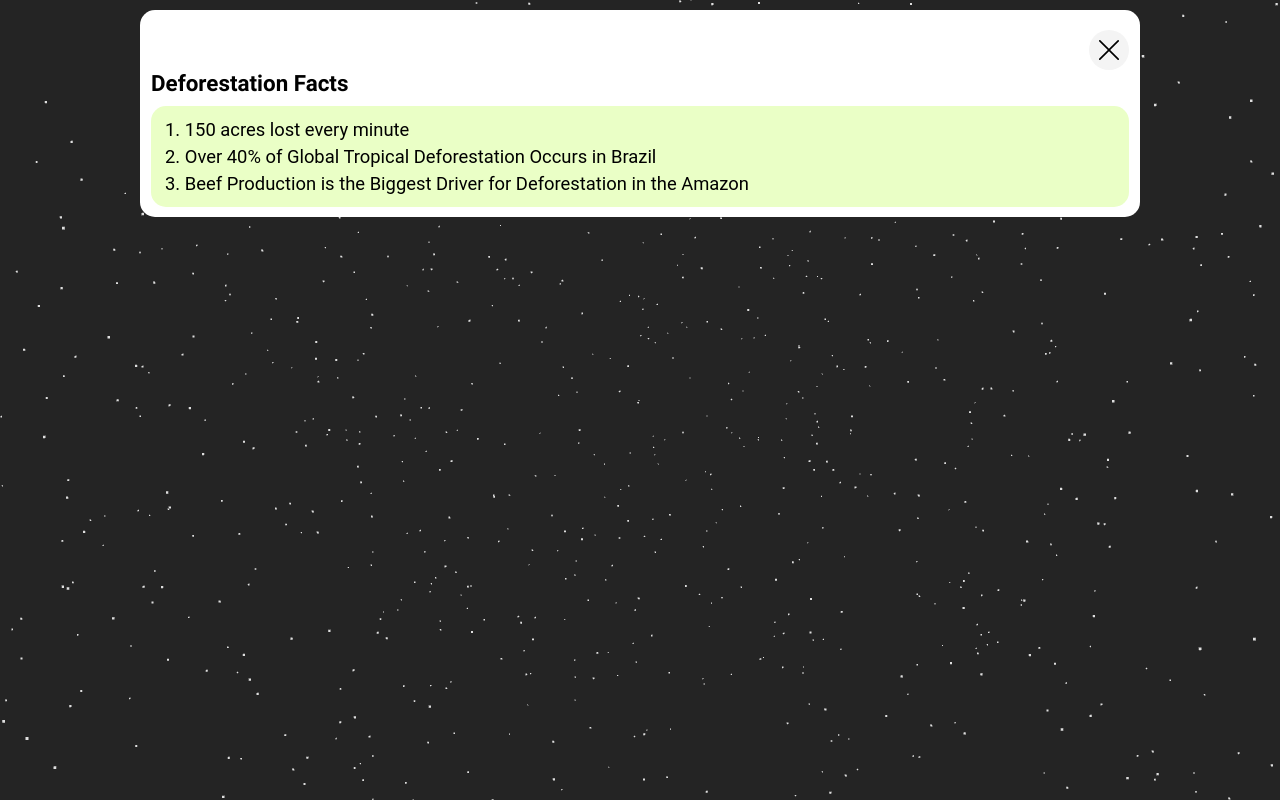
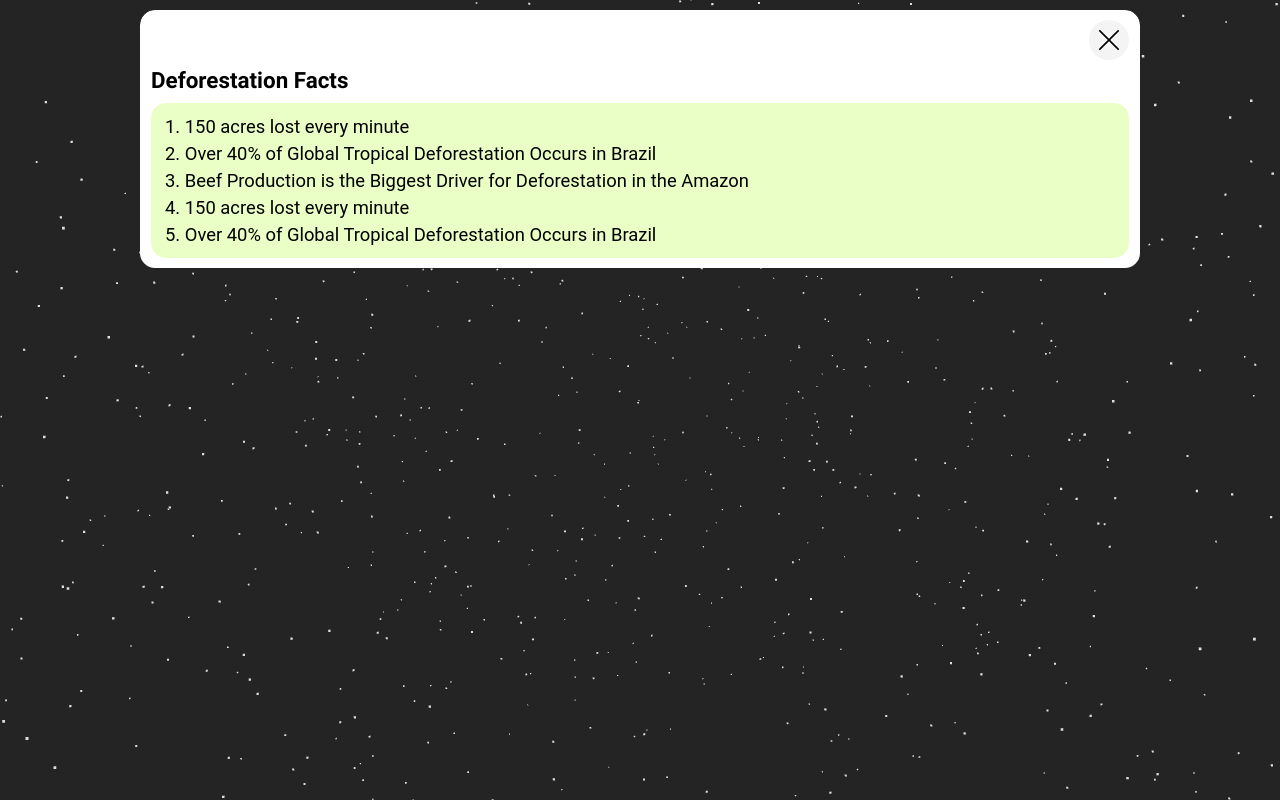
Before and after one commit to BenKoenig/visualizer, a React (Vite) app: page / in a window 1280 px wide. Built offline with nearby package versions, Linux system fonts and the light colour scheme; a web font is replaced by a local one.

Commit message:
fix popup scroll

```diff
--- a/src/components/StatsGUI/StatsGUI.jsx
+++ /dev/null
@@ -1,40 +0,0 @@
-import './stats-gui.scss'
-
-const StatsGUI = () => {
-    /* list of facts */
-    const facts = [
-        "150 acres lost every minute",
-        "Over 40% of Global Tropical Deforestation Occurs in Brazil",
-        "Beef Production is the Biggest Driver for Deforestation in the Amazon"
-    ]
-
-    document.body.style.overflow = 'hidden';
-
-    return(
-        <div className="container">
-            <div className="container__gui">
-                <div className="container__gui__btn">
-                    <svg className={"container__gui__btn--svg"} data-name="Capa 1" viewBox="5.11 5.43 9.06 9.06"><path d="m10.17 10 3.89-3.89a.37.37 0 1 0-.53-.53L9.64 9.43 5.75 5.54a.37.37 0 1 0-.53.53L9.11 10l-3.89 3.85a.37.37 0 0 0 0 .53.34.34 0 0 0 .26.11.36.36 0 0 0 .27-.11l3.89-3.89 3.89 3.89a.34.34 0 0 0 .26.11.35.35 0 0 0 .27-.11.37.37 0 0 0 0-.53Z"></path></svg>
-
-                    <button type="button" className="container__gui__btn__clickable">
-                        <span className="sr-only">Close</span>
-                    </button>
-                </div>
-
-                <div className={"container__gui__facts"}>
-                    <h2 className={"container__gui__facts--headline"}>Deforestation Facts</h2>
-                    <ol className={"container__gui__facts__list"}>
-                        {/* map of all the facts in an ordered list */}
-                        {facts.map((item) => (
-                            <li className="container__gui__facts__list__item">
-                                {item}
-                            </li>
-                        ))}
-                    </ol>
-                </div>
-            </div>
-        </div>
-    )
-}
-
-export default StatsGUI
--- /dev/null
+++ b/src/components/statsGUI/StatsGUI.jsx
@@ -0,0 +1,21 @@
+import './stats-gui.scss'
+import Facts from "./blocks/Facts.jsx";
+
+const StatsGUI = () => {
+    return(
+        <div className="container">
+
+            <div className="container__gui">
+                <div className="container__gui__btn">
+                    <svg className={"container__gui__btn--svg"} data-name="Capa 1" viewBox="5.11 5.43 9.06 9.06"><path d="m10.17 10 3.89-3.89a.37.37 0 1 0-.53-.53L9.64 9.43 5.75 5.54a.37.37 0 1 0-.53.53L9.11 10l-3.89 3.85a.37.37 0 0 0 0 .53.34.34 0 0 0 .26.11.36.36 0 0 0 .27-.11l3.89-3.89 3.89 3.89a.34.34 0 0 0 .26.11.35.35 0 0 0 .27-.11.37.37 0 0 0 0-.53Z"></path></svg>
+                    <button type="button" className="container__gui__btn__clickable">
+                        <span className="sr-only">Close</span>
+                    </button>
+                </div>
+                <Facts/>
+            </div>
+        </div>
+    )
+}
+
+export default StatsGUI
--- /dev/null
+++ b/src/components/statsGUI/blocks/Facts.jsx
@@ -0,0 +1,24 @@
+const Facts = () => {
+    /* list of facts */
+    const facts = [
+        "150 acres lost every minute",
+        "Over 40% of Global Tropical Deforestation Occurs in Brazil",
+        "Beef Production is the Biggest Driver for Deforestation in the Amazon",
+        "150 acres lost every minute",
+        "Over 40% of Global Tropical Deforestation Occurs in Brazil",
+    ]
+    return(
+        <div className={"container__gui__facts"}>
+            <h2 className={"container__gui__facts--headline"}>Deforestation Facts</h2>
+            <ol className={"container__gui__facts__list"}>
+                {/* map of all the facts in an ordered list */}
+                {facts.map((item,i) => (
+                    <li key={i} className="container__gui__facts__list__item">
+                        {item}
+                    </li>
+                ))}
+            </ol>
+        </div>
+    )
+}
+export default Facts
--- a/src/components/StatsGUI/stats-gui.scss
+++ b/src/components/statsGUI/stats-gui.scss
@@ -2,7 +2,7 @@
 @use '../../helper/scss/colors';
 @use '../../helper/scss/sizing';
 
-/* StatsGUI container */
+/* statsGUI container */
 .container {
   position: fixed;
   top: 10px;
@@ -13,7 +13,10 @@
   color: #000;
   max-width: 1000px;
   width: 100%;
-  overflow-y: auto;
+  overflow-y:scroll;
+  overflow-x:hidden;
+  height: 100vh;
+  border-radius: sizing.$rounded-base;
 
   &__gui {
     background-color: #fff;
@@ -45,12 +48,13 @@
 
     /* === start of gui btn === */
     &__btn {
-      position: relative;
+      position: sticky;
+      top:10px;
       z-index: 20;
       display: flex;
       width: fit-content;
       margin-left: auto;
-      margin-top: 10px;
+      margin-bottom: 7px;
       background-color: colors.$color-gray-300;
       padding: 10px;
       border-radius: 100%;
--- a/src/pages/Home.jsx
+++ b/src/pages/Home.jsx
@@ -1,5 +1,5 @@
 import CanvasWrapper from "../components/CanvasWrapper.jsx";
-import StatsGUI from "../components/StatsGUI/StatsGUI.jsx";
+import StatsGUI from "../components/statsGUI/StatsGUI.jsx";
 
 const Home = () => {
     return(
```
Also changed, not shown: src/helper/scss/_colors.scss (renamed from src/helper/scss/colors.scss), src/helper/scss/_font-sizes.scss (renamed from src/helper/scss/font-sizes.scss), src/helper/scss/_sizing.scss (renamed from src/helper/scss/sizing.scss).
